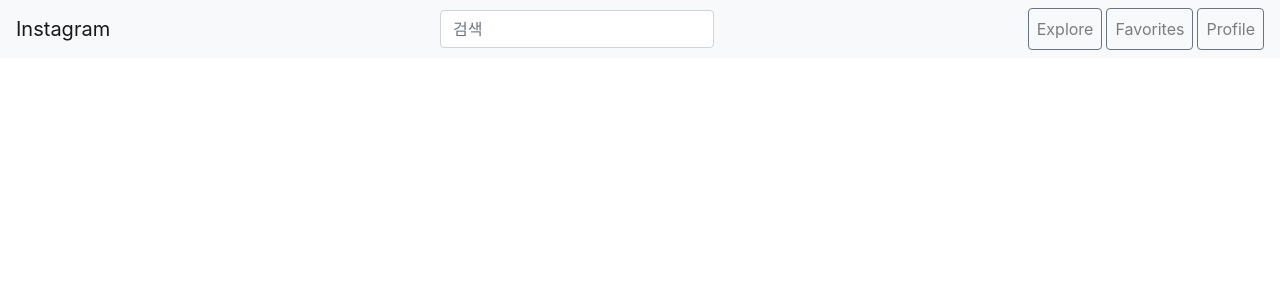
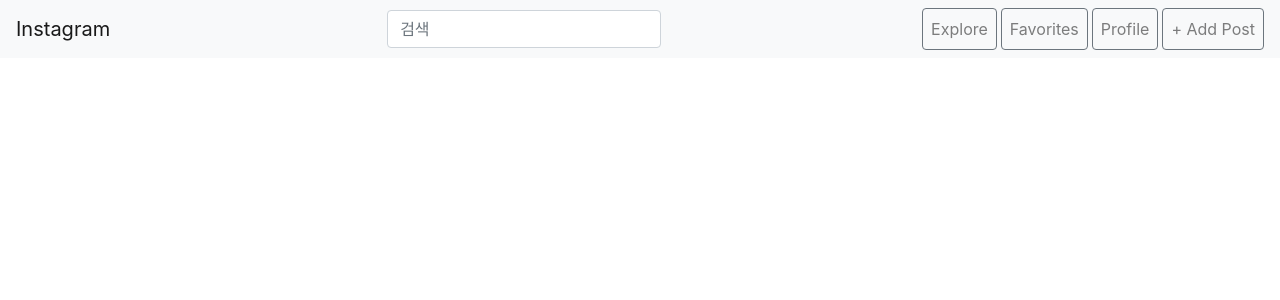
Before and after one commit to AsheKR/instagram, a Django app: page /posts/ in a window 1280 px wide. Shown: the top 300 px of the page. Run offline with Django 3.2, Linux system fonts and the light colour scheme; data that the repository does not hold is empty; some libraries are stand-ins or nearby versions.

Commit message:
post_list, post_create 생성

```diff
--- a/app/posts/urls.py
+++ b/app/posts/urls.py
@@ -6,5 +6,6 @@ from . import views
 app_name = 'posts'
 
 urlpatterns = [
-    path('', views.post_list, name='post_list')
+    path('', views.post_list, name='post_list'),
+    path('create/', views.post_create, name='post_create'),
 ]
--- a/app/posts/views.py
+++ b/app/posts/views.py
@@ -1,5 +1,7 @@
-from django.shortcuts import render
+from django.core.files.storage import FileSystemStorage
+from django.shortcuts import render, redirect
 
+from members.models import User
 from .models import Post
 
 
@@ -18,3 +20,19 @@ def post_list(request):
     }
 
     return render(request, 'posts/post_list.html', context)
+
+def post_create(request):
+    # 1. form 구현 input[type=file], button[submit]
+    # 2. /posts/create/ uRL에 이 view를 연결
+    # 3. base.html 의 '+ Add Post' 텍스트를 갖는 a 링크 하나 추가
+    #   {% url %} 태그를 사용해 포스트 생성 링크 검
+    if request.method == 'POST':
+        author = User.objects.get(pk=1)
+        photo = request.FILES['photo']
+        fs = FileSystemStorage()
+        fs.save('post/'+photo.name, photo)
+
+        Post.objects.create(author=author, photo=photo)
+        return redirect('posts:post-list')
+    else:
+        return render(request, 'posts/post_create.html')
--- a/app/templates/posts/base.html
+++ b/app/templates/posts/base.html
@@ -14,7 +14,7 @@
 </head>
 <body>
     <div id="wrap">
-		<nav class="navbar navbar-expand-lg navbar-light bg-light">
+		<nav class="navbar navbar-expand-lg navbar-light bg-light mb-4">
 			<!--좌측 제목-->
 			<a href="#" class="navbar-brand">Instagram</a>
 			<!--검색 form-->
@@ -29,8 +29,11 @@
 				<li class="nav-item mr-sm-1">
 					<a href="#" class="nav-link btn btn-outline-secondary">Favorites</a>
 				</li>
-				<li class="nav-item">
+				<li class="nav-item mr-sm-1">
 					<a href="#" class="nav-link btn btn-outline-secondary">Profile</a>
+				</li>
+                <li class="nav-item">
+					<a href="{% url 'posts:post_create' %}" class="nav-link btn btn-outline-secondary">+ Add Post</a>
 				</li>
 			</ul>
 		</nav>
--- a/app/templates/posts/post_list.html
+++ b/app/templates/posts/post_list.html
@@ -3,7 +3,7 @@
 {% block content %}
 <div class="container">
     {% for post in posts %}
-        <div class="row justify-content-center">
+        <div class="row justify-content-center mb-4">
             <div class="col col-lg-6">
                 <div class="card">
                     <div class="card-header">
```
Also changed, not shown: app/templates/posts/post_create.html (added, +29 -0 lines).
